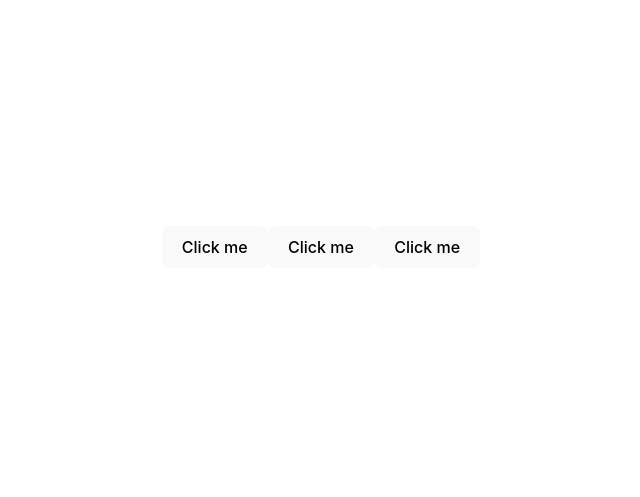
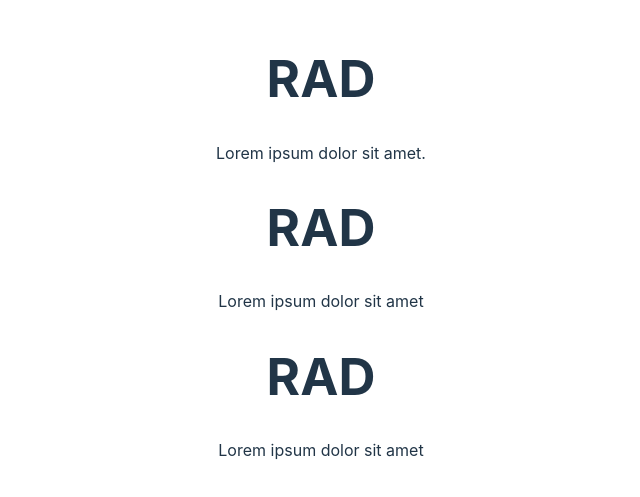
Before and after one commit to charakamihiranga/RAD-Sessions, a React (Vite) app in the folder react-basics/: page / in a window 1280 px wide. Shown: the part 153-650 px from the top of the page, without its empty margins (319-959 px from the left). Built offline with nearby package versions, Linux system fonts and the light colour scheme.

Commit message:
react props : exercise

```diff
--- a/react-basics/src/App.tsx
+++ b/react-basics/src/App.tsx
@@ -1,17 +1,13 @@
 import './App.css';
-
-import {ButtonComponent} from "./component/ButtonComponent.tsx";
-
-
+import {Subject} from "./component/Subject.tsx";
 
 function App() {
 
-
   return (
       <>
-        <ButtonComponent>Click me</ButtonComponent>
-        <ButtonComponent>Click me</ButtonComponent>
-        <ButtonComponent>Click me</ButtonComponent>
+        <Subject name= 'RAD'> Lorem ipsum dolor sit amet.</Subject>
+        <Subject name= 'RAD'> Lorem ipsum dolor sit amet</Subject>
+        <Subject name= 'RAD'> Lorem ipsum dolor sit amet</Subject>
       </>
   );
 }
--- /dev/null
+++ b/react-basics/src/component/Subject.tsx
@@ -0,0 +1,8 @@
+export function Subject(props : {name : string, children : string}) {
+    return (
+        <>
+            <h1>{props.name}</h1>
+            <p>{props.children}</p>
+        </>
+    );
+}
```
